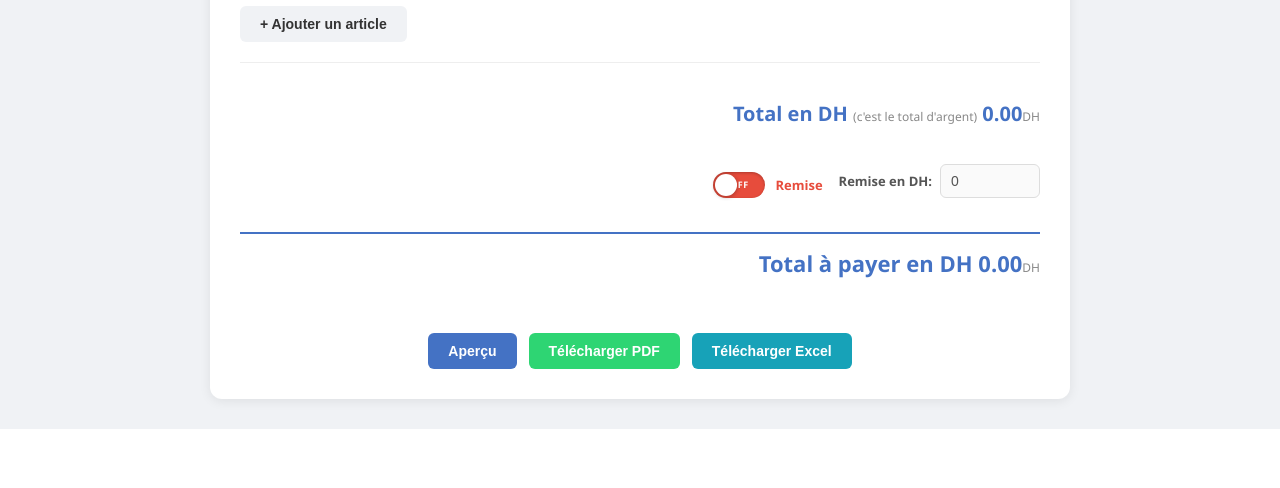
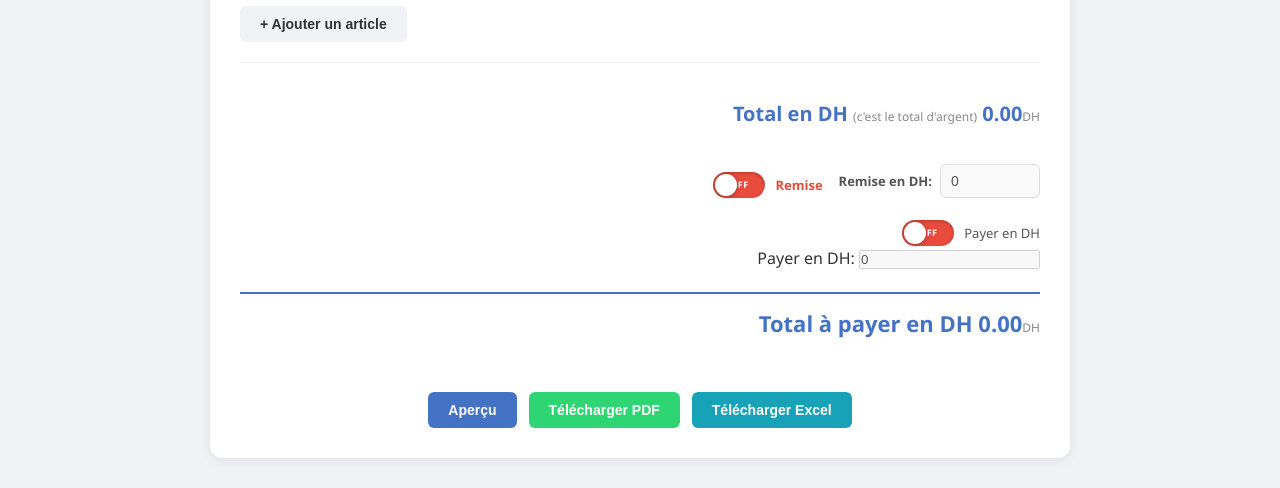
Before and after one commit to benlkadihamza/invoiceapp, a Flask app: page / in a window 1280 px wide. Shown: the part 649-1137 px from the top of the page. Before the commit the page ends 1078 px from the top, so only its background shows below. Run offline with Flask 3, Linux system fonts and the light colour scheme.

Commit message:
Update index.html

```diff
--- a/templates/index.html
+++ b/templates/index.html
@@ -91,6 +91,17 @@
                         <input type="number" id="remise-amount" value="0" min="0" step="any" disabled>
                     </div>
                 </div>
+                <div class="payer-section">
+                    <label class="switch-label">
+                        <input type="checkbox" id="payer-toggle">
+                        <span class="switch-slider"></span>
+                        <span class="switch-text">Payer en DH</span>
+                    </label>
+                    <div id="payer-input-wrap">
+                        <label for="payer-amount">Payer en DH:</label>
+                        <input type="number" id="payer-amount" value="0" min="0" step="any" disabled>
+                    </div>
+                </div>
                 <div class="total-line final">
                     <span>Total à payer en DH</span>
                     <span id="net-total">0.00 <small>DH</small></span>
```
